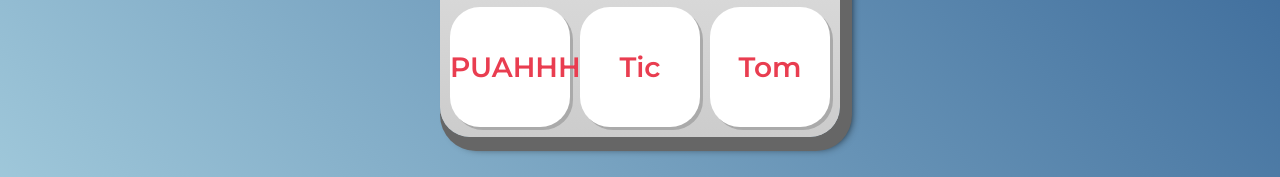
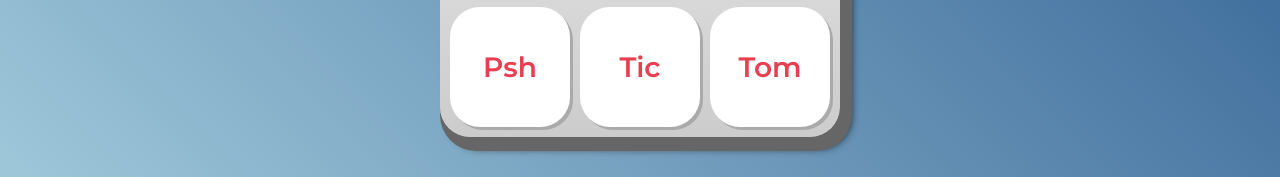
Before and after one commit to FelipeCossta/Alura_Midi, a plain HTML site: page index.html in a window 1280 px wide. Shown: the part 489-666 px from the top of the page. Drawn offline with Linux system fonts and the light colour scheme.

Commit message:
retorno da alteração

```diff
--- a/index.html
+++ b/index.html
@@ -30,7 +30,7 @@
         <button class="tecla tecla_splash">Splash</button>
         <button class="tecla tecla_toim">Toim</button>
 
-        <button class="tecla tecla_psh">PUAHHHHHH</button>
+        <button class="tecla tecla_psh">Psh</button>
         <button class="tecla tecla_tic">Tic</button>
         <button class="tecla tecla_tom">Tom</button>
     </section>
```
